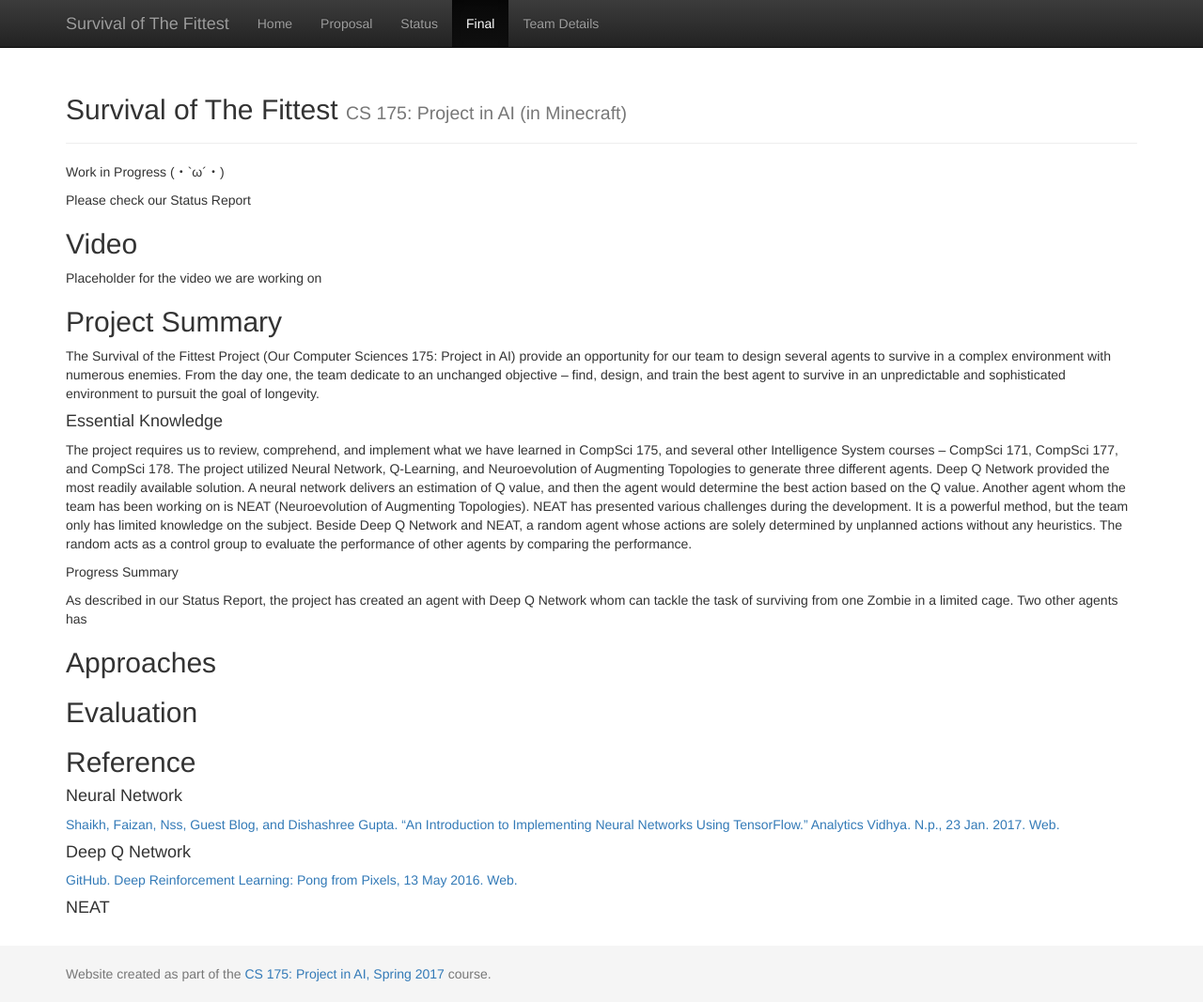
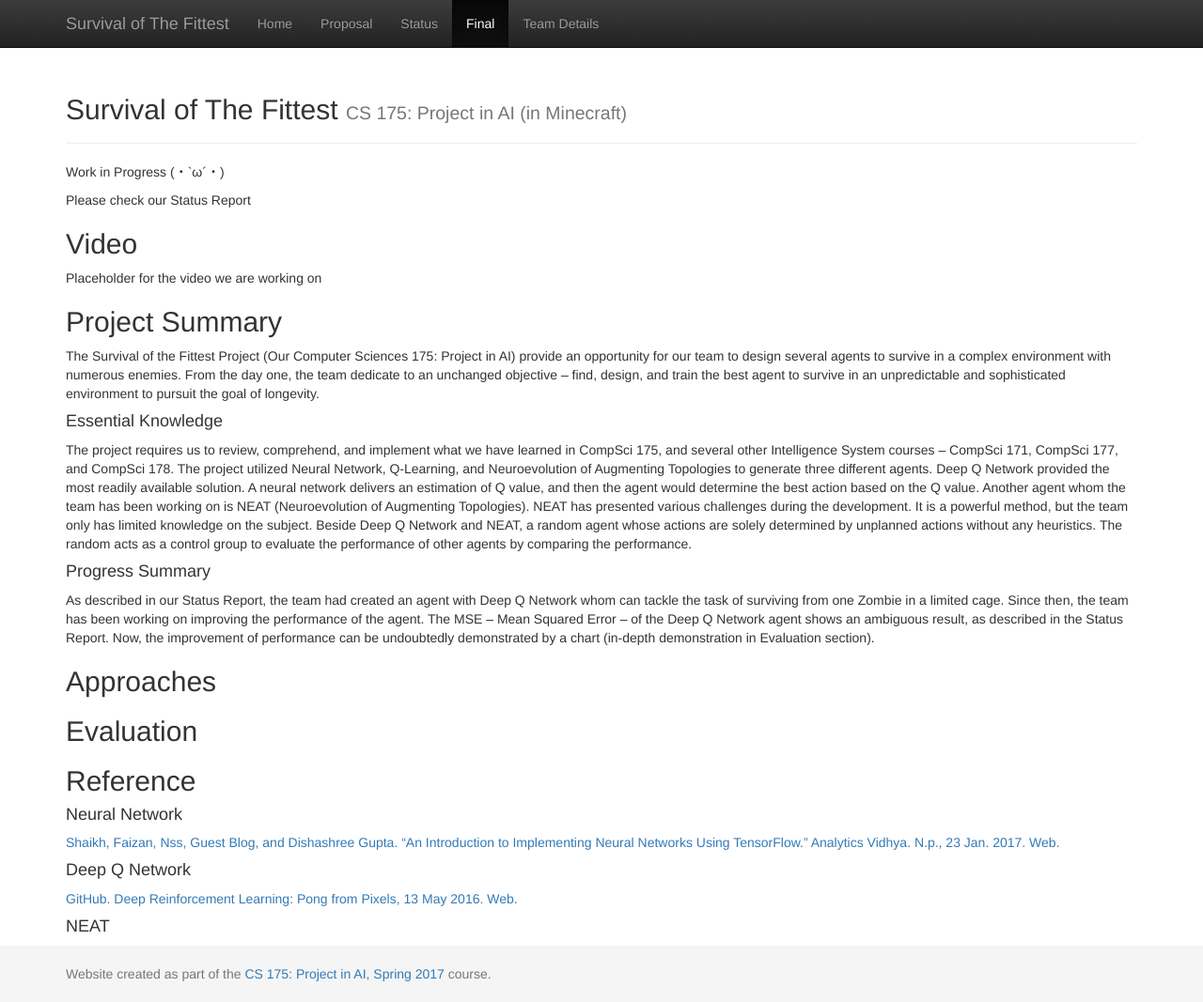
Before and after one commit to mingh2/SurvivalOfTheFittest, a Jekyll site: the page built from docs/final.md, in a window 1280 px wide and 1067 px high. Shown: the whole window at 94% size. Built offline with Jekyll 4.4.1, drawn with Linux system fonts in a browser that asks for light colours.

Commit message:
Progress Summary - Projectr Summary

```diff
--- a/docs/final.md
+++ b/docs/final.md
@@ -19,9 +19,11 @@ The Survival of the Fittest Project (Our Computer Sciences 175: Project in AI) p
 #### Essential Knowledge
 The project requires us to review, comprehend, and implement what we have learned in CompSci 175, and several other Intelligence System courses – CompSci 171, CompSci 177, and CompSci 178. The project utilized Neural Network, Q-Learning, and Neuroevolution of Augmenting Topologies to generate three different agents. Deep Q Network provided the most readily available solution. A neural network delivers an estimation of Q value, and then the agent would determine the best action based on the Q value. Another agent whom the team has been working on is NEAT (Neuroevolution of Augmenting Topologies). NEAT has presented various challenges during the development. It is a powerful method, but the team only has limited knowledge on the subject. Beside Deep Q Network and NEAT, a random agent whose actions are solely determined by unplanned actions without any heuristics. The random acts as a control group to evaluate the performance of other agents by comparing the performance.
 
-Progress Summary
+#### Progress Summary
 
-As described in our Status Report, the project has created an agent with Deep Q Network whom can tackle the task of surviving from one Zombie in a limited cage. Two other agents has
+As described in our Status Report, the team had created an agent with Deep Q Network whom can tackle the task of surviving from one Zombie in a limited cage. Since then, the team has been working on improving the performance of the agent. The MSE – Mean Squared Error – of the Deep Q Network agent shows an ambiguous result, as described in the Status Report. Now, the improvement of performance can be undoubtedly demonstrated by a chart (in-depth demonstration in Evaluation section).
+
+
 
 
 
```
